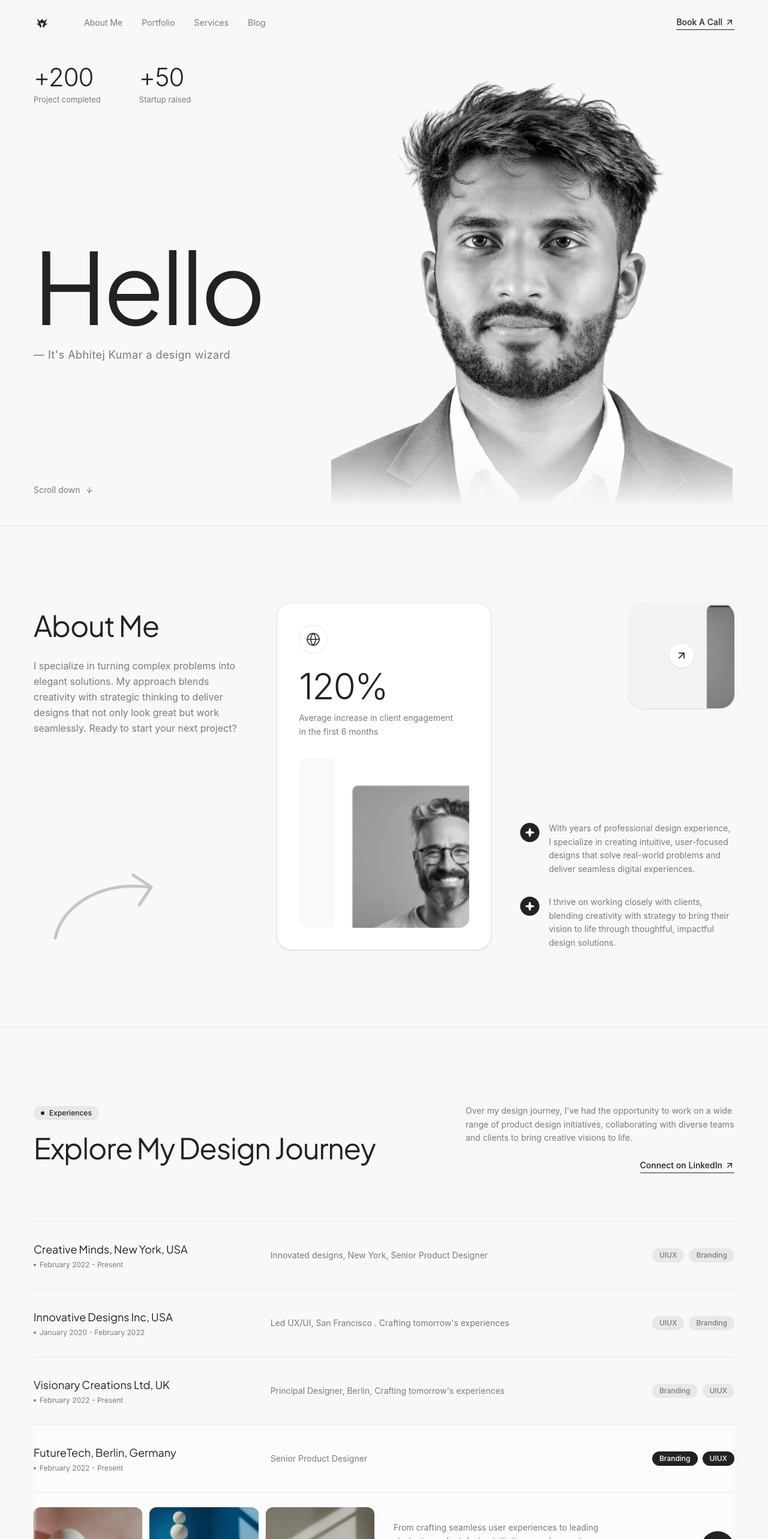
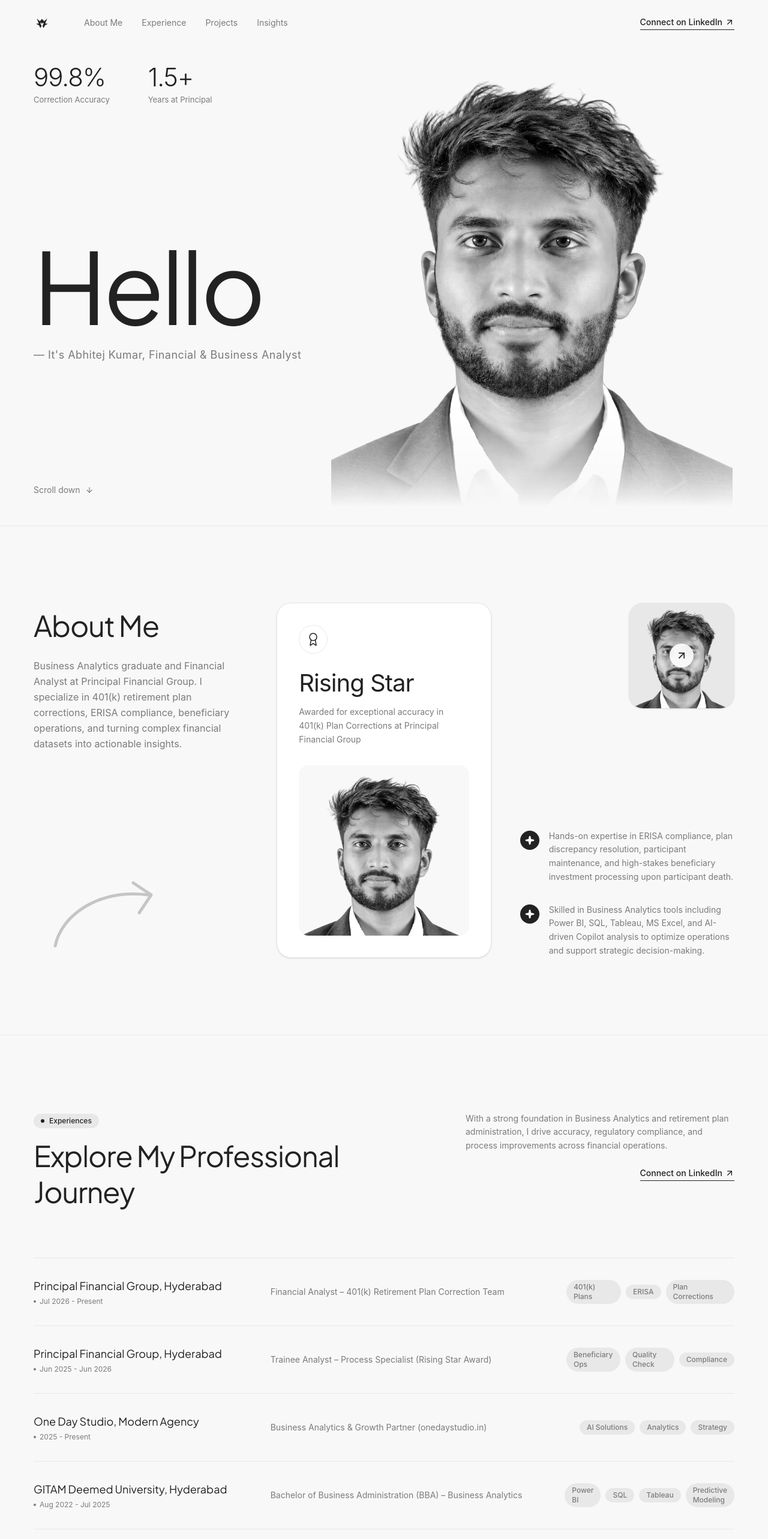
Before and after one commit to bossgghere/Abhitej-Portfolio, a React (Vite) app: page / in a window 1280 px wide. Shown: the top 2566 px of the page at 60% size. Built offline with nearby package versions, Linux system fonts and the light colour scheme.

Commit message:
Integrate real resume and LinkedIn profile data: Principal Financial Group roles, Rising Star award, education, One Day Studio partnership, and contact details

```diff
--- a/index.html
+++ b/index.html
@@ -8,7 +8,7 @@
     <link rel="preconnect" href="https://fonts.googleapis.com">
     <link rel="preconnect" href="https://fonts.gstatic.com" crossorigin>
     <link href="https://fonts.googleapis.com/css2?family=Plus+Jakarta+Sans:wght@300;400;500;600;700;800&display=swap" rel="stylesheet">
-    <title>Abhitej Kumar | Product Designer</title>
+    <title>Abhitej Kumar | Financial & Business Analyst</title>
   </head>
   <body class="bg-[#F8F8F8] text-[#222222] antialiased selection:bg-[#222222] selection:text-white overflow-x-hidden min-h-screen">
     <div id="root"></div>
--- a/src/components/about/AboutSection.jsx
+++ b/src/components/about/AboutSection.jsx
@@ -1,10 +1,10 @@
 import React from 'react';
-import { ArrowUpRight, Globe, Sparkle } from 'lucide-react';
+import { ArrowUpRight, Award, Globe, Sparkle } from 'lucide-react';
 import { aboutData } from '@/data';
 
 /**
  * AboutSection Component
- * Rebuilt with UI/UX Theme Specifications:
+ * Rebuilt with UI/UX Theme Specifications & Real Career Data:
  * - Background: Tertiary (#F8F8F8)
  * - Text: Primary (#222222) & Secondary (#7B7B7B)
  * - Card: White (#FFFFFF) with #E8E8E8 border
@@ -54,17 +54,17 @@
             </div>
           </div>
 
-          {/* Column 2 (Center): White Stat Card with 120% and Portrait */}
+          {/* Column 2 (Center): White Stat Card with Rising Star and Portrait */}
           <div className="lg:col-span-4">
             <div className="bg-[#FFFFFF] rounded-3xl p-7 sm:p-9 shadow-sm border border-[#E8E8E8] flex flex-col justify-between">
               <div>
                 <div className="w-12 h-12 rounded-full border border-[#E8E8E8] flex items-center justify-center text-[#222222] mb-6">
-                  <Globe className="w-6 h-6 stroke-[1.5]" />
+                  <Award className="w-6 h-6 stroke-[1.5]" />
                 </div>
-                <div className="text-5xl sm:text-6xl font-light tracking-tight text-[#222222] leading-none">
+                <div className="text-3xl sm:text-4xl lg:text-[40px] font-normal tracking-tight text-[#222222] leading-tight">
                   {statCard.stat}
                 </div>
-                <p className="mt-3 text-xs sm:text-sm text-[#7B7B7B] leading-relaxed max-w-[260px]">
+                <p className="mt-3 text-xs sm:text-sm text-[#7B7B7B] leading-relaxed max-w-[280px]">
                   {statCard.label}
                 </p>
               </div>
@@ -73,7 +73,7 @@
               <div className="mt-8 rounded-2xl overflow-hidden bg-[#F8F8F8] aspect-[4/4]">
                 <img
                   src={statCard.image}
-                  alt="Designer Portrait"
+                  alt="Abhitej Kumar Portrait"
                   loading="lazy"
                   className="w-full h-full object-cover object-top grayscale contrast-[1.05]"
                 />
@@ -89,14 +89,16 @@
               <div className="relative w-36 h-36 sm:w-44 sm:h-44 rounded-3xl overflow-hidden bg-[#E8E8E8] shadow-sm group">
                 <img
                   src={avatarCard.image}
-                  alt="Avatar"
+                  alt="Abhitej Kumar"
                   loading="lazy"
                   className="w-full h-full object-cover object-top grayscale"
                 />
                 <a
                   href={avatarCard.link}
+                  target="_blank"
+                  rel="noreferrer"
                   className="absolute inset-0 flex items-center justify-center bg-black/20 opacity-0 group-hover:opacity-100 transition-opacity duration-200"
-                  aria-label="Contact Abhitej"
+                  aria-label="Connect with Abhitej Kumar"
                 >
                   <div className="w-10 h-10 rounded-full bg-[#FFFFFF] flex items-center justify-center text-[#222222] shadow-md">
                     <ArrowUpRight className="w-5 h-5" />
--- a/src/components/footer/FooterSection.jsx
+++ b/src/components/footer/FooterSection.jsx
@@ -3,14 +3,13 @@
 
 /**
  * FooterSection Component
- * Uses UI/UX Theme Specifications:
+ * Uses UI/UX Theme Specifications & Real Contact Details:
  * - Background: Primary (#222222)
- * - Typography: Aeonik
  * - Navigation: Active pill in #333333, inactive in Secondary (#7B7B7B)
- * - Email: White (#FFFFFF)
+ * - Email: White (#FFFFFF) with phone and location metadata
  */
 export const FooterSection = () => {
-  const { links, email } = footerData;
+  const { links, email, phone, location } = footerData;
 
   return (
     <footer className="relative bg-[#222222] text-white py-20 px-6 sm:px-10 lg:px-14 overflow-hidden border-t border-[#333333]">
@@ -29,6 +28,8 @@
             <a
               key={link.label}
               href={link.href}
+              target={link.target || "_self"}
+              rel={link.target ? "noreferrer" : undefined}
               className={`text-xs sm:text-sm font-normal px-5 py-2 rounded-full transition-colors duration-200 ${
                 link.active
                   ? 'bg-[#333333] text-white'
@@ -40,14 +41,23 @@
           ))}
         </nav>
 
-        {/* Right Contact Email */}
-        <div className="w-full lg:w-auto flex justify-start lg:justify-end">
+        {/* Right Contact Info */}
+        <div className="w-full lg:w-auto flex flex-col items-start lg:items-end gap-2">
           <a
             href={`mailto:${email}`}
-            className="text-3xl sm:text-5xl lg:text-6xl font-light tracking-tight text-[#FFFFFF] hover:text-[#7B7B7B] transition-colors"
+            className="text-2xl sm:text-4xl lg:text-5xl font-light tracking-tight text-[#FFFFFF] hover:text-[#7B7B7B] transition-colors"
           >
             {email}
           </a>
+          <div className="flex flex-wrap items-center gap-4 text-xs text-[#7B7B7B] mt-1">
+            {phone && (
+              <a href={`tel:${phone}`} className="hover:text-white transition-colors">
+                {phone}
+              </a>
+            )}
+            {phone && location && <span>•</span>}
+            {location && <span>{location}</span>}
+          </div>
         </div>
 
       </div>
--- a/src/data/aboutData.js
+++ b/src/data/aboutData.js
@@ -2,25 +2,25 @@
   badge: "About Me",
   title: "About Me",
   description:
-    "I specialize in turning complex problems into elegant solutions. My approach blends creativity with strategic thinking to deliver designs that not only look great but work seamlessly. Ready to start your next project?",
+    "Business Analytics graduate and Financial Analyst at Principal Financial Group. I specialize in 401(k) retirement plan corrections, ERISA compliance, beneficiary operations, and turning complex financial datasets into actionable insights.",
   statCard: {
-    icon: "globe",
-    stat: "120%",
-    label: "Average increase in client engagement in the first 6 months",
-    image: "/images/about/center-portrait.png",
+    icon: "award",
+    stat: "Rising Star",
+    label: "Awarded for exceptional accuracy in 401(k) Plan Corrections at Principal Financial Group",
+    image: "/images/abhitej-portrait.png",
   },
   avatarCard: {
-    image: "/images/about/avatar-card.png",
+    image: "/images/abhitej-portrait.png",
     link: "https://www.linkedin.com/in/abhitej-kumar-8b5b19286/",
   },
   highlights: [
     {
       id: 1,
-      text: "With years of professional design experience, I specialize in creating intuitive, user-focused designs that solve real-world problems and deliver seamless digital experiences.",
+      text: "Hands-on expertise in ERISA compliance, plan discrepancy resolution, participant maintenance, and high-stakes beneficiary investment processing upon participant death.",
     },
     {
       id: 2,
-      text: "I thrive on working closely with clients, blending creativity with strategy to bring their vision to life through thoughtful, impactful design solutions.",
+      text: "Skilled in Business Analytics tools including Power BI, SQL, Tableau, MS Excel, and AI-driven Copilot analysis to optimize operations and support strategic decision-making.",
     },
   ],
 };
--- a/src/data/blogData.js
+++ b/src/data/blogData.js
@@ -1,30 +1,30 @@
 export const blogData = {
-  badge: "Blogs",
-  title: "Design Insights & Trends",
+  badge: "Insights",
+  title: "Analytics & Financial Insights",
   articles: [
     {
       id: 1,
-      category: "MARKETING",
+      category: "FINANCE",
       readTime: "5 min read",
-      title: "Conducting in-depth research and usability testing",
+      title: "Mastering 401(k) Plan Corrections & ERISA Regulatory Standards",
       image: "/images/blogs/blog-1.png",
-      link: "#",
+      link: "https://www.linkedin.com/in/abhitej-kumar-8b5b19286/",
     },
     {
       id: 2,
-      category: "MARKETING",
-      readTime: "5 min read",
-      title: "Designing cohesive strategies and visual identities",
+      category: "ANALYTICS",
+      readTime: "4 min read",
+      title: "Excel with Copilot: Leveraging AI for Rapid Business Data Analysis",
       image: "/images/blogs/blog-2.png",
-      link: "#",
+      link: "https://www.linkedin.com/in/abhitej-kumar-8b5b19286/",
     },
     {
       id: 3,
-      category: "MARKETING",
-      readTime: "5 min read",
-      title: "Providing expert advice and strategic guidance",
+      category: "OPERATIONS",
+      readTime: "6 min read",
+      title: "Streamlining Beneficiary Operations and Operational Risk Controls",
       image: "/images/blogs/blog-3.png",
-      link: "#",
+      link: "https://www.linkedin.com/in/abhitej-kumar-8b5b19286/",
     },
   ],
 };
--- a/src/data/experienceData.js
+++ b/src/data/experienceData.js
@@ -1,41 +1,34 @@
 export const experienceData = {
   badge: "Experiences",
-  title: "Explore My Design Journey",
+  title: "Explore My Professional Journey",
   description:
-    "Over my design journey, I've had the opportunity to work on a wide range of product design initiatives, collaborating with diverse teams and clients to bring creative visions to life.",
+    "With a strong foundation in Business Analytics and retirement plan administration, I drive accuracy, regulatory compliance, and process improvements across financial operations.",
   ctaText: "Connect on LinkedIn",
   ctaLink: "https://www.linkedin.com/in/abhitej-kumar-8b5b19286/",
   experiences: [
     {
-      id: "creative-minds",
-      company: "Creative Minds, New York, USA",
-      period: "February 2022 - Present",
-      role: "Innovated designs, New York, Senior Product Designer",
-      tags: ["UIUX", "Branding"],
+      id: "principal-analyst",
+      company: "Principal Financial Group, Hyderabad",
+      period: "Jul 2026 - Present",
+      role: "Financial Analyst – 401(k) Retirement Plan Correction Team",
+      tags: ["401(k) Plans", "ERISA", "Plan Corrections"],
     },
     {
-      id: "innovative-designs",
-      company: "Innovative Designs Inc, USA",
-      period: "January 2020 - February 2022",
-      role: "Led UX/UI, San Francisco . Crafting tomorrow's experiences",
-      tags: ["UIUX", "Branding"],
+      id: "principal-trainee",
+      company: "Principal Financial Group, Hyderabad",
+      period: "Jun 2025 - Jun 2026",
+      role: "Trainee Analyst – Process Specialist (Rising Star Award)",
+      tags: ["Beneficiary Ops", "Quality Check", "Compliance"],
     },
     {
-      id: "visionary-creations",
-      company: "Visionary Creations Ltd, UK",
-      period: "February 2022 - Present",
-      role: "Principal Designer, Berlin, Crafting tomorrow's experiences",
-      tags: ["Branding", "UIUX"],
-    },
-    {
-      id: "futuretech",
-      company: "FutureTech, Berlin, Germany",
-      period: "February 2022 - Present",
-      role: "Senior Product Designer",
-      tags: ["Branding", "UIUX"],
+      id: "one-day-studio",
+      company: "One Day Studio, Modern Agency",
+      period: "2025 - Present",
+      role: "Business Analytics & Growth Partner (onedaystudio.in)",
+      tags: ["AI Solutions", "Analytics", "Strategy"],
       expanded: true,
       description:
-        "From crafting seamless user experiences to leading strategic product design initiatives, each experience has shaped my approach and strengthened my passion for solving design challenges",
+        "Partnering with founder Gourav Raut to deliver modern digital solutions combining speed, quality, and creativity. Bridging data analytics, business operations, and automated AI workflows.",
       images: [
         "/images/projects/exp-thumb-1.png",
         "/images/projects/exp-thumb-2.png",
@@ -43,19 +36,26 @@
       ],
     },
     {
-      id: "expert-designs",
-      company: "Expert Designs Inc, USA",
-      period: "February 2022 - Present",
-      role: "Innovated designs, New York, Senior Product Designer",
-      tags: ["UIUX", "Branding"],
+      id: "gitam-university",
+      company: "GITAM Deemed University, Hyderabad",
+      period: "Aug 2022 - Jul 2025",
+      role: "Bachelor of Business Administration (BBA) – Business Analytics",
+      tags: ["Power BI", "SQL", "Tableau", "Predictive Modeling"],
+    },
+    {
+      id: "aps-bolaram",
+      company: "Army Public School (APS) Bolaram",
+      period: "2020 - 2022",
+      role: "Intermediate (10+2) – Mathematics, Economics, Commerce (80%)",
+      tags: ["Economics", "Commerce", "Finance"],
     },
   ],
   dealBanner: {
-    tag: "(Book Your Free Consultation Now!)",
-    title: "Exclusive Winter Deal Days Get a Free Consultation!",
+    tag: "(Open for High-Impact Roles & Consulting)",
+    title: "Need Data-Driven Financial & Business Analysis?",
     subtitle:
-      "Take advantage of this limited-time offer to discuss your design needs with an experienced UI/UX and product designer.",
-    ctaText: "Let's talk",
+      "Available to discuss 401(k) plan administration, financial operations consulting, and business analytics initiatives.",
+    ctaText: "Get in touch",
     ctaLink: "https://www.linkedin.com/in/abhitej-kumar-8b5b19286/",
     bgImage: "/images/projects/deal-banner-bg.png",
   },
--- a/src/data/footerData.js
+++ b/src/data/footerData.js
@@ -2,14 +2,16 @@
   links: [
     { label: "Home", href: "/", active: true },
     { label: "About Me", href: "#about" },
-    { label: "Portfolio", href: "#portfolio" },
-    { label: "Services", href: "#services" },
-    { label: "Blog", href: "#blog" },
+    { label: "Experience", href: "#services" },
+    { label: "Projects", href: "#portfolio" },
+    { label: "Insights", href: "#blog" },
     {
       label: "LinkedIn",
       href: "https://www.linkedin.com/in/abhitej-kumar-8b5b19286/",
       target: "_blank",
     },
   ],
-  email: "abhitej.design@gmail.com",
+  email: "abhitej3108@gmail.com",
+  phone: "+91 89781 55692",
+  location: "Hyderabad, Telangana, India",
 };
--- a/src/data/heroData.js
+++ b/src/data/heroData.js
@@ -1,25 +1,25 @@
 export const heroData = {
   stats: [
     {
-      id: "projects",
-      value: "+200",
-      label: "Project completed",
+      id: "accuracy",
+      value: "99.8%",
+      label: "Correction Accuracy",
     },
     {
-      id: "startups",
-      value: "+50",
-      label: "Startup raised",
+      id: "experience",
+      value: "1.5+",
+      label: "Years at Principal",
     },
   ],
   heading: "Hello",
-  subheading: "— It's Abhitej Kumar a design wizard",
+  subheading: "— It's Abhitej Kumar, Financial & Business Analyst",
   scrollIndicator: {
     text: "Scroll down",
     targetId: "about",
   },
   portrait: {
     src: "/images/abhitej-portrait.png",
-    alt: "Abhitej Kumar - Product Designer Portrait",
+    alt: "Abhitej Kumar - Financial & Business Analyst",
     fetchPriority: "high",
   },
 };
--- a/src/data/navigationData.js
+++ b/src/data/navigationData.js
@@ -5,12 +5,12 @@
   },
   navLinks: [
     { label: "About Me", href: "#about", path: "/about" },
-    { label: "Portfolio", href: "#portfolio", path: "/portfolio" },
-    { label: "Services", href: "#services", path: "/services" },
-    { label: "Blog", href: "#blog", path: "/blog" },
+    { label: "Experience", href: "#services", path: "/services" },
+    { label: "Projects", href: "#portfolio", path: "/portfolio" },
+    { label: "Insights", href: "#blog", path: "/blog" },
   ],
   ctaButton: {
-    label: "Book A Call",
+    label: "Connect on LinkedIn",
     href: "https://www.linkedin.com/in/abhitej-kumar-8b5b19286/",
     path: "/contact",
     isExternal: true,
--- a/src/data/portfolioData.js
+++ b/src/data/portfolioData.js
@@ -1,40 +1,40 @@
 export const portfolioData = {
   badge: "Portfolio",
-  title: "Latest Works",
-  viewMoreText: "Check out More",
+  title: "Key Projects & Initiatives",
+  viewMoreText: "Explore More on LinkedIn",
   viewMoreLink: "https://www.linkedin.com/in/abhitej-kumar-8b5b19286/",
   projects: [
     {
       id: 1,
-      title: "Halo Digital Agency website",
-      client: "Squeeze",
+      title: "401(k) Plan Correction & Compliance",
+      client: "Principal Financial Group",
       image: "/images/projects/project-1.png",
-      category: "Website",
-      url: "halodigital.xyz",
+      category: "Finance & ERISA",
+      url: "Retirement Operations",
     },
     {
       id: 2,
-      title: "Halo Digital Agency website",
-      client: "Squeeze",
+      title: "One Day Studio | Modern Agency",
+      client: "One Day Studio",
       image: "/images/projects/project-2.png",
-      category: "Website",
-      url: "halodigital.xyz",
+      category: "Agency Platform",
+      url: "onedaystudio.in",
       featured: true,
     },
     {
       id: 3,
-      title: "Halo Digital Agency website",
-      client: "Squeeze",
+      title: "Business Analytics & Visual Dashboards",
+      client: "GITAM University",
       image: "/images/projects/project-3.png",
-      category: "Website",
-      url: "halodigital.xyz",
+      category: "Power BI & SQL",
+      url: "Data Modeling",
     },
   ],
   visionBanner: {
-    title: "Got a Vision? Let's Bring It to Life!",
+    title: "Looking for an Analytical Mind to Drive Impact?",
     subtitle:
-      "I'm always excited to collaborate on new and innovative projects. Whether you're starting from scratch or refining an existing idea",
-    ctaText: "Book A Call",
+      "I'm always excited to collaborate on data-driven business challenges, financial operations, and analytics-first agency projects.",
+    ctaText: "Connect on LinkedIn",
     ctaLink: "https://www.linkedin.com/in/abhitej-kumar-8b5b19286/",
   },
 };
```
Also changed, not shown: 2 other files (tests, documents, lock files or other folders).
